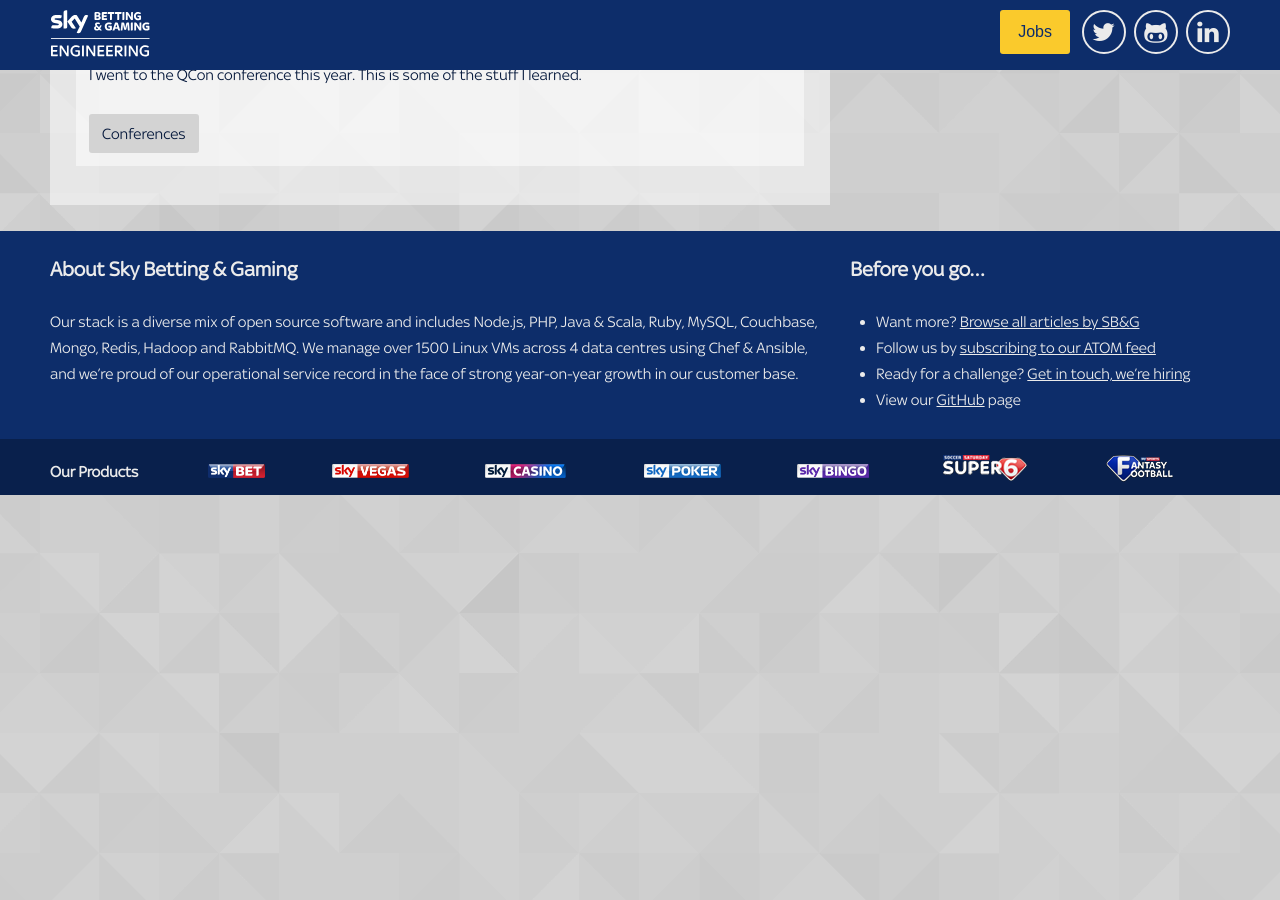
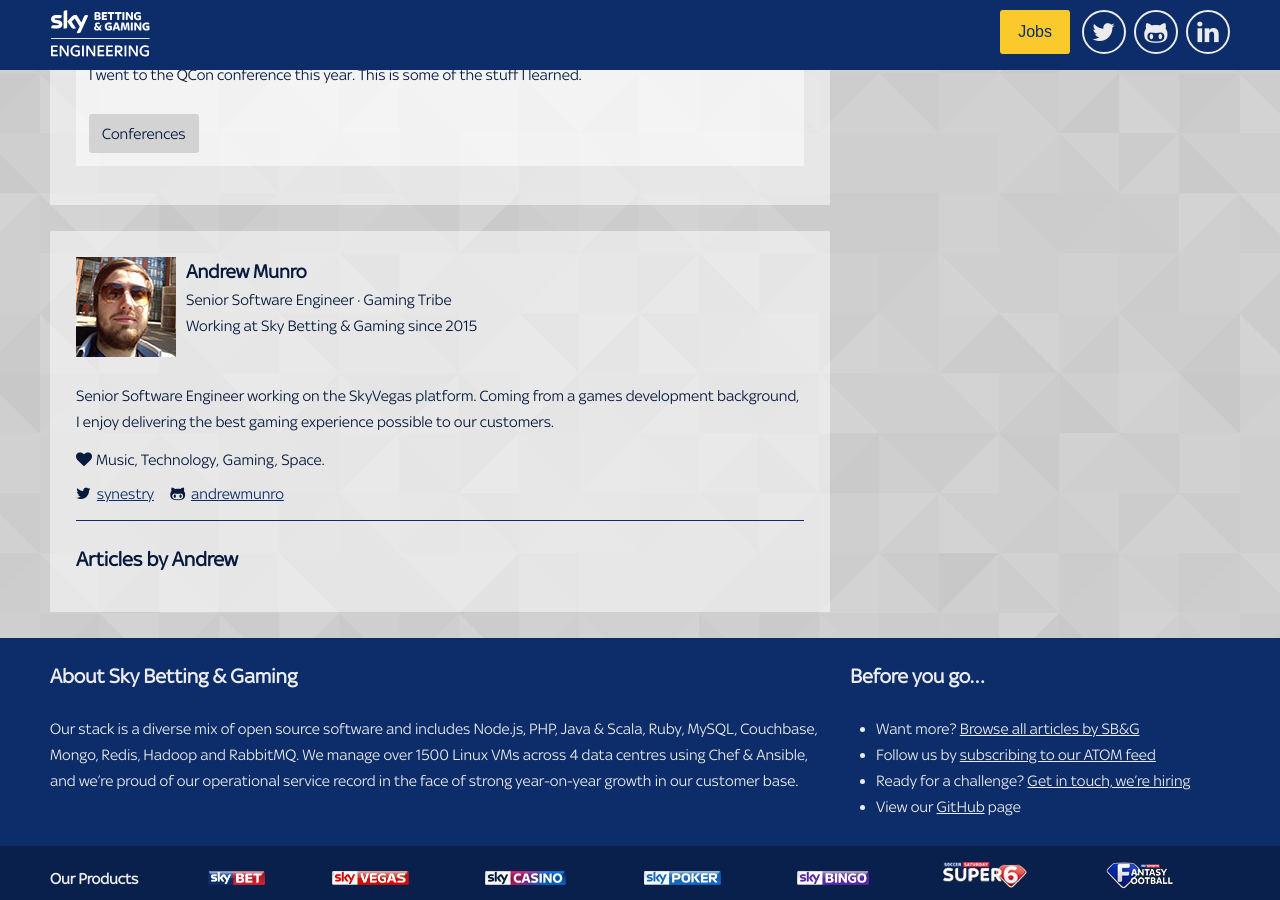
Before and after one commit to skybet/skybet.github.io, a Jekyll site: the page built from authors/index.html, in a window 1280 px wide and 900 px high, scrolled down 18046 px. Built offline with Jekyll 4.4.1, drawn with Linux system fonts in a browser that asks for light colours; nearby versions of some CDN libraries; some web fonts are replaced; comment, search, counter and statistics services are not loaded; before the commit the page ends 18541 px from its top, so only the background shows below that.

Commit message:
Adding to authors

```diff
--- a/_data/authors.yml
+++ b/_data/authors.yml
@@ -207,3 +207,14 @@
     tribe: Bet
     bio: Always in search of the simplest thing that could possibly work
     twitter: mrandybutcher
+
+andrew_munro:
+    name: Andrew Munro
+    image: andrew_munro.jpg
+    role: Senior Software Engineer
+    tribe: Gaming
+    startDate: 01-04-2015
+    bio: "Senior Software Engineer working on the SkyVegas platform. Coming from a games development background, I enjoy delivering the best gaming experience possible to our customers."
+    interests: Music, Technology, Gaming, Space
+    twitter: synestry
+    github: andrewmunro
```
Also changed, not shown: images/authors/andrew_munro.jpg (added).
